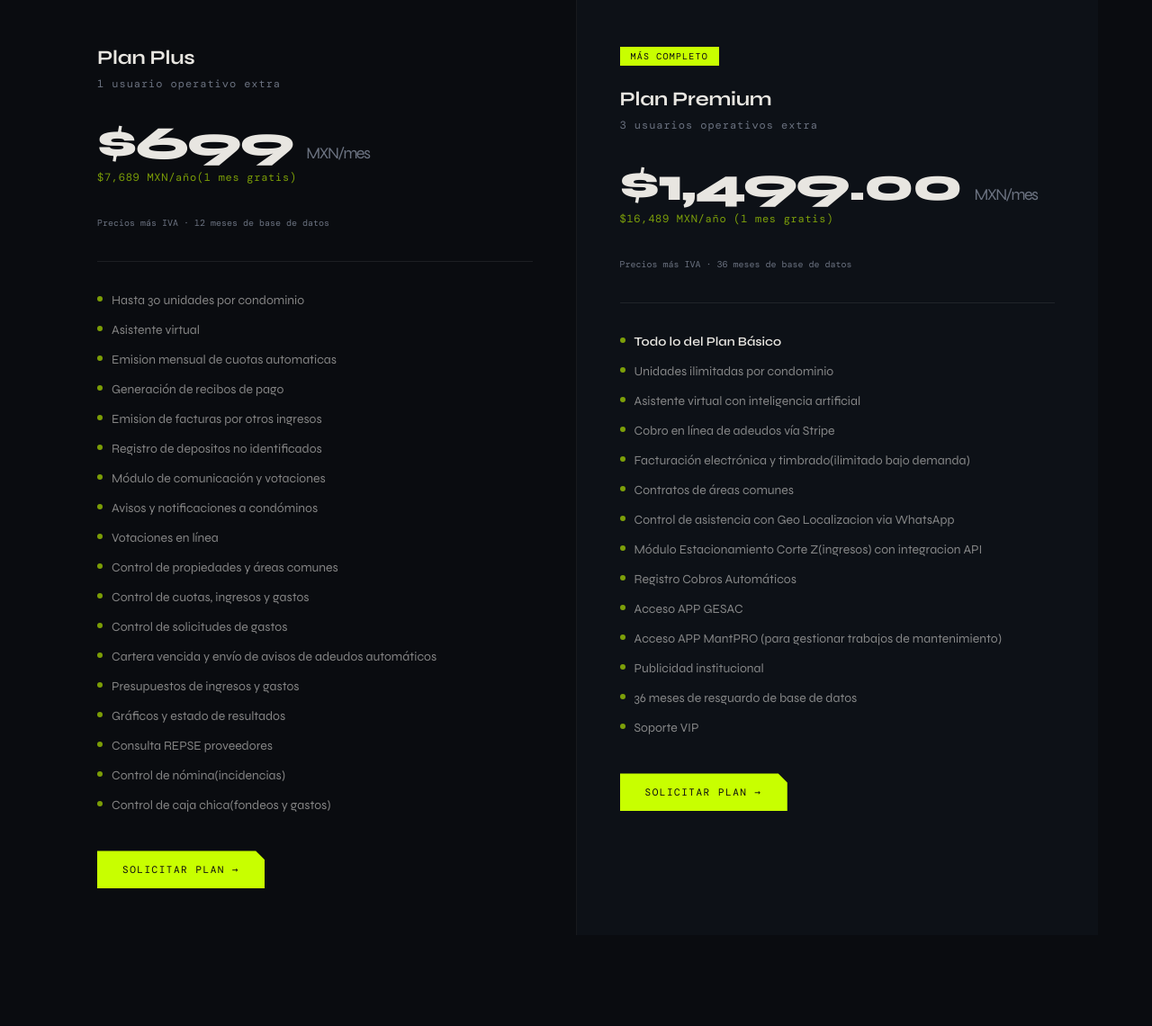
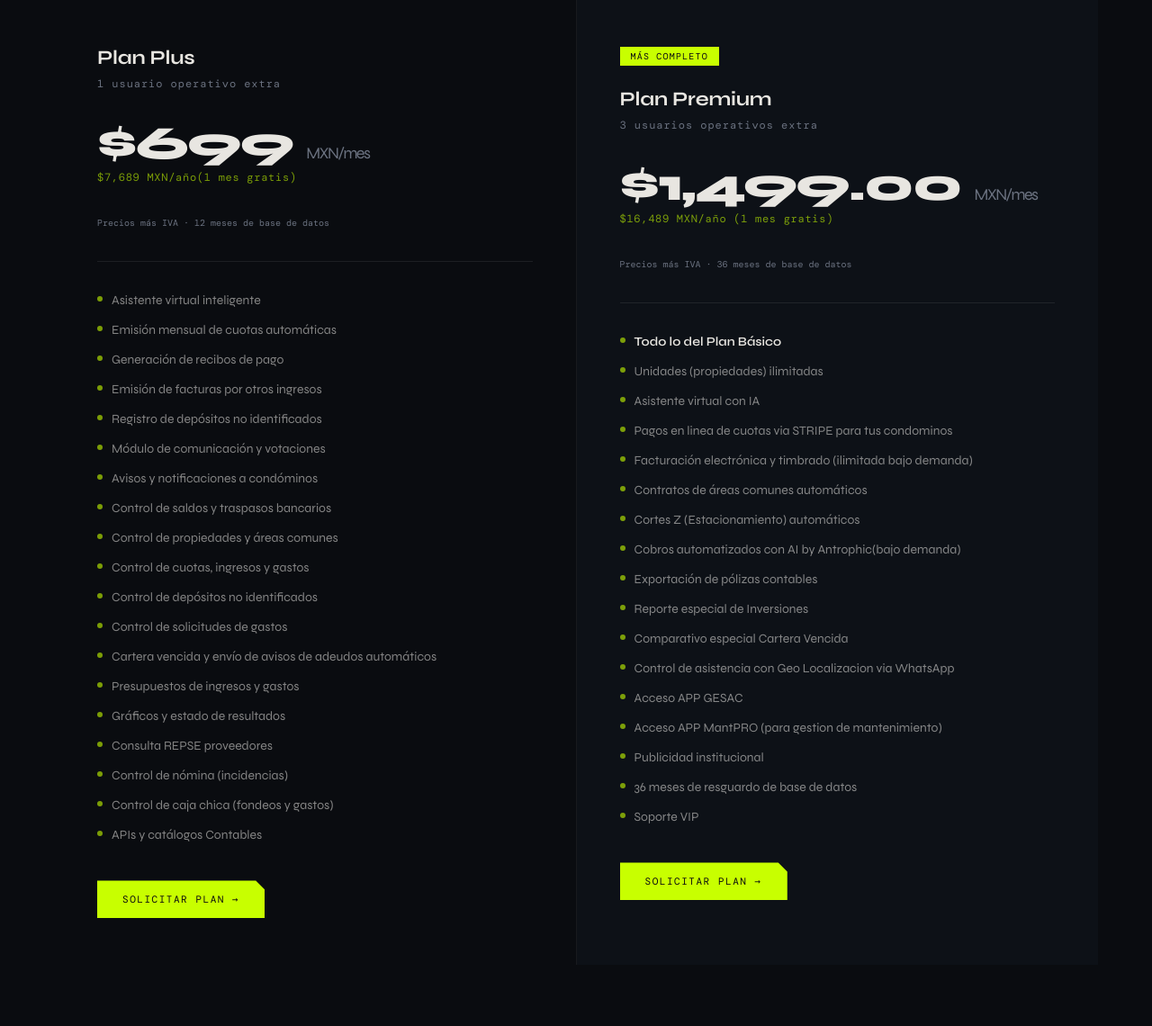
Before and after one commit to alucard8130/PaginaWeb, a Flask app: page /gestor_administrativo in a window 1280 px wide. Shown: the part 3619-4759 px from the top of the page at 90% size. Run offline with Flask 3, Linux system fonts and the light colour scheme; data that the repository does not hold is empty; some web fonts are replaced.

Commit message:
updatePlanes

```diff
--- a/templates/gestor_administrativo.html
+++ b/templates/gestor_administrativo.html
@@ -398,24 +398,25 @@
       <div class="plan-iva">Precios más IVA · 12 meses de base de datos</div>
       <div class="plan-divider"></div>
       <ul class="plan-features">
-        <li>Hasta 30 unidades por condominio</li>
-        <li>Asistente virtual </li>
-        <li>Emision mensual de cuotas automaticas</li>
+        <li>Asistente virtual inteligente</li>
+        <li>Emisión mensual de cuotas automáticas</li>
         <li>Generación de recibos de pago</li>
-        <li>Emision de facturas por otros ingresos</li>
-        <li>Registro de depositos no identificados</li>
+        <li>Emisión de facturas por otros ingresos</li>
+        <li>Registro de depósitos no identificados</li>
         <li>Módulo de comunicación y votaciones</li>
         <li>Avisos y notificaciones a condóminos</li>
-        <li>Votaciones en línea</li>
+        <li>Control de saldos y traspasos bancarios</li>
         <li>Control de propiedades y áreas comunes</li>
         <li>Control de cuotas, ingresos y gastos</li>
+        <li>Control de depósitos no identificados</li>
         <li>Control de solicitudes de gastos</li>
         <li>Cartera vencida y envío de avisos de adeudos automáticos</li>
         <li>Presupuestos de ingresos y gastos</li>
         <li>Gráficos y estado de resultados</li>
         <li>Consulta REPSE proveedores</li>
-        <li>Control de nómina(incidencias)</li>
-        <li>Control de caja chica(fondeos y gastos)</li>
+        <li>Control de nómina (incidencias)</li>
+        <li>Control de caja chica (fondeos y gastos)</li>
+        <li>APIs y catálogos Contables</li>
       </ul>
       <a href="https://adminsoftheron.onrender.com/registro/" target="_blank" class="btn-accent">Solicitar plan →</a>
     </div>
@@ -429,19 +430,23 @@
       <div class="plan-divider"></div>
       <ul class="plan-features">
         <li><strong>Todo lo del Plan Básico</strong></li>
-        <li>Unidades ilimitadas por condominio</li>
-        <li>Asistente virtual con inteligencia artificial</li>
-        <li>Cobro en línea de adeudos vía Stripe</li>
-        <li>Facturación electrónica y timbrado(ilimitado bajo demanda)</li>
-        <li>Contratos de áreas comunes</li>
+        <li>Unidades (propiedades) ilimitadas</li>
+        <li>Asistente virtual con IA</li>
+        <li>Pagos en linea de cuotas via STRIPE para tus condominos</li>
+        <li>Facturación electrónica y timbrado (ilimitada bajo demanda)</li>
+        <li>Contratos de áreas comunes automáticos</li>
+        <li>Cortes Z (Estacionamiento) automáticos</li>
+        <li>Cobros automatizados con AI by Antrophic(bajo demanda)</li>
+        <li>Exportación de pólizas contables</li>
+        <li>Reporte especial de Inversiones</li>
+        <li>Comparativo especial Cartera Vencida</li>
         <li>Control de asistencia con Geo Localizacion via WhatsApp</li>
-        <li>Módulo Estacionamiento Corte Z(ingresos) con integracion API</li>
-        <li>Registro Cobros Automáticos</li>
         <li>Acceso APP GESAC</li>
-        <li>Acceso APP MantPRO (para gestionar trabajos de mantenimiento)</li>
+        <li>Acceso APP MantPRO (para gestion de mantenimiento)</li>
         <li>Publicidad institucional</li>
         <li>36 meses de resguardo de base de datos</li>
         <li>Soporte VIP</li>
+
       </ul>
       <a href="https://adminsoftheron.onrender.com/registro/" target="_blank" class="btn-accent">Solicitar plan →</a>
     </div>
```
